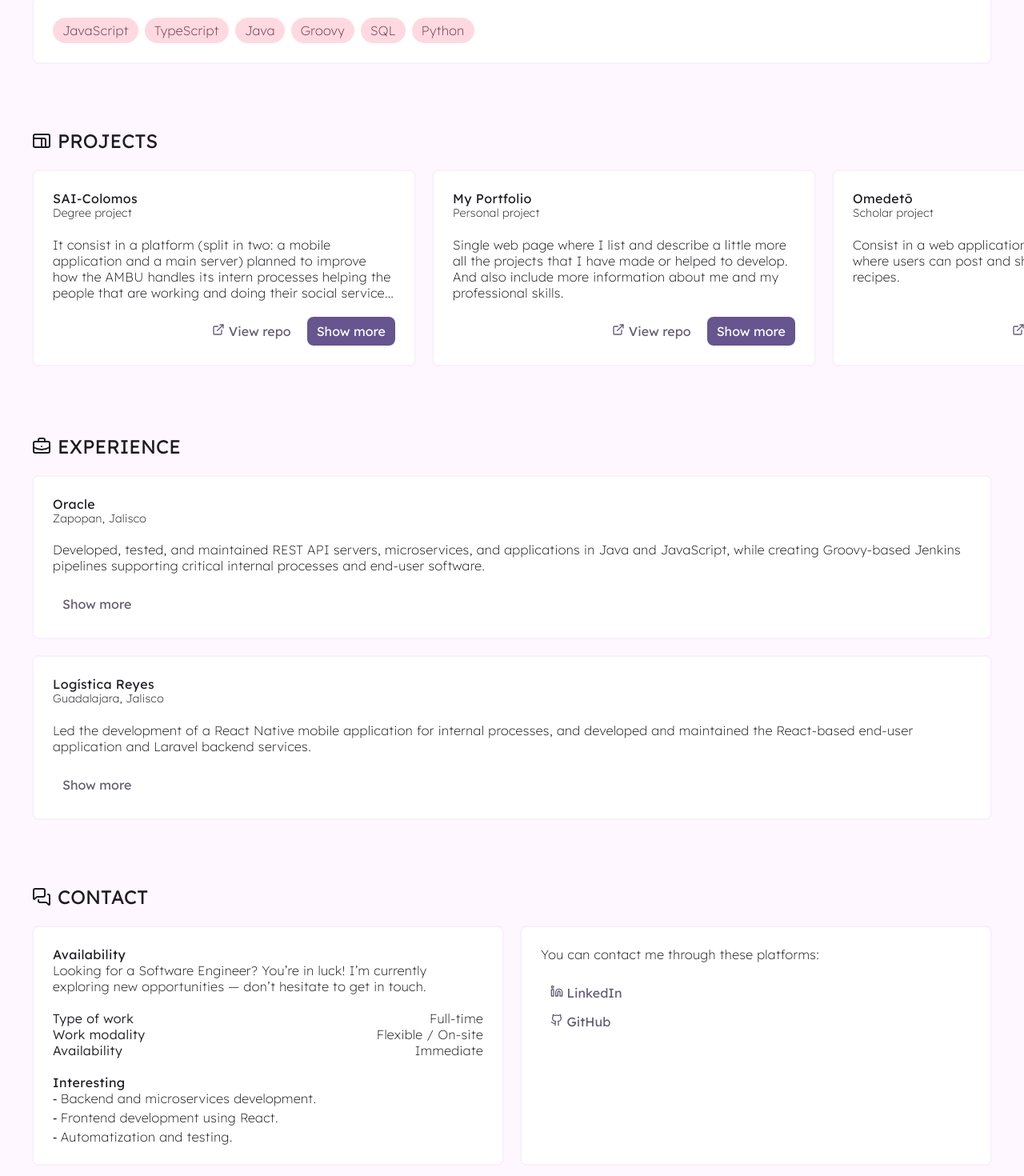
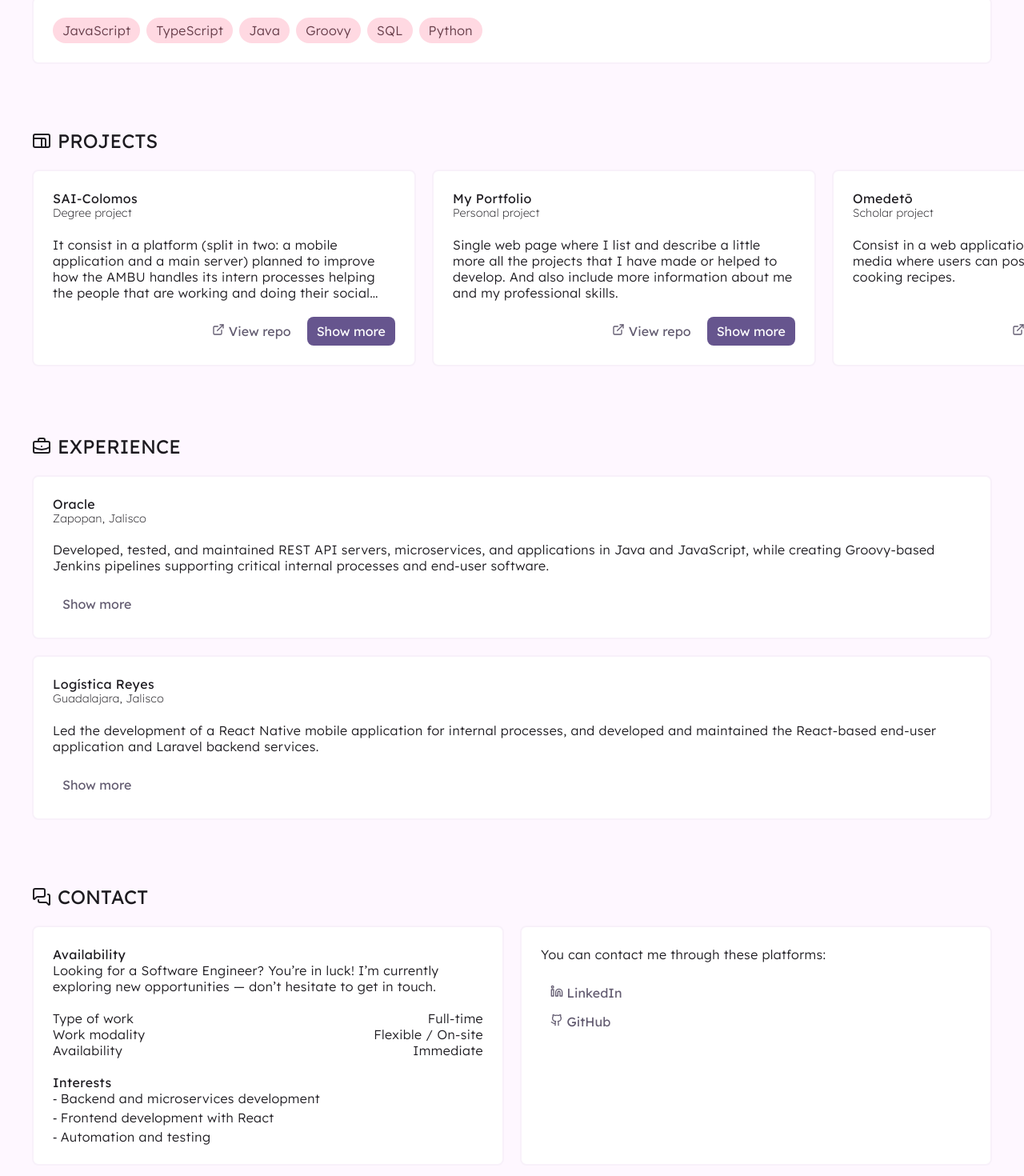
Before and after one commit to LordSinSentido/LordSinSentido.github.io, a React (Vite) app: page / in a window 1280 px wide. Shown: the part 580-2050 px from the top of the page at 80% size. Built offline with nearby package versions, Linux system fonts and the light colour scheme.

Commit message:
Text corrections

```diff
--- a/package.json
+++ b/package.json
@@ -1,7 +1,7 @@
 {
   "name": "my-portfolio",
   "private": true,
-  "version": "0.2.0",
+  "version": "0.2.1",
   "type": "module",
   "scripts": {
     "dev": "vite",
--- a/src/index.css
+++ b/src/index.css
@@ -115,7 +115,7 @@
 
   p,
   li {
-    @apply text-base font-extralight tracking-wide leading-[1.25];
+    @apply text-base font-light tracking-wide leading-[1.25];
   }
 
   .button-primary {
@@ -194,7 +194,7 @@
   }
 
   .badge-item {
-    @apply bg-light-tertiary-container text-light-on-tertiary-container block py-1.5 px-3 text-base rounded-full;
+    @apply bg-light-tertiary-container text-light-on-tertiary-container block py-1.5 px-3 rounded-full;
     @variant dark {
       @apply text-dark-on-tertiary-container bg-dark-tertiary-container;
     }
--- a/src/sections/Contact.tsx
+++ b/src/sections/Contact.tsx
@@ -43,12 +43,12 @@ export default function Contact() {
               </div>
             </div>
             <div>
-              <p className='font-normal'>Interesting</p>
+              <p className='font-normal'>Interests</p>
               <List
                 items={[
-                  'Backend and microservices development.',
-                  'Frontend development using React.',
-                  'Automatization and testing.'
+                  'Backend and microservices development',
+                  'Frontend development with React',
+                  'Automation and testing'
                 ]}
               />
             </div>
```
